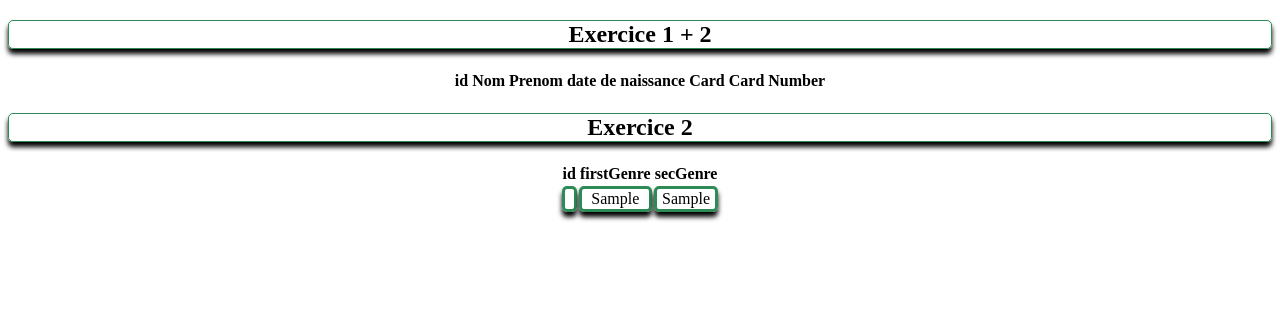
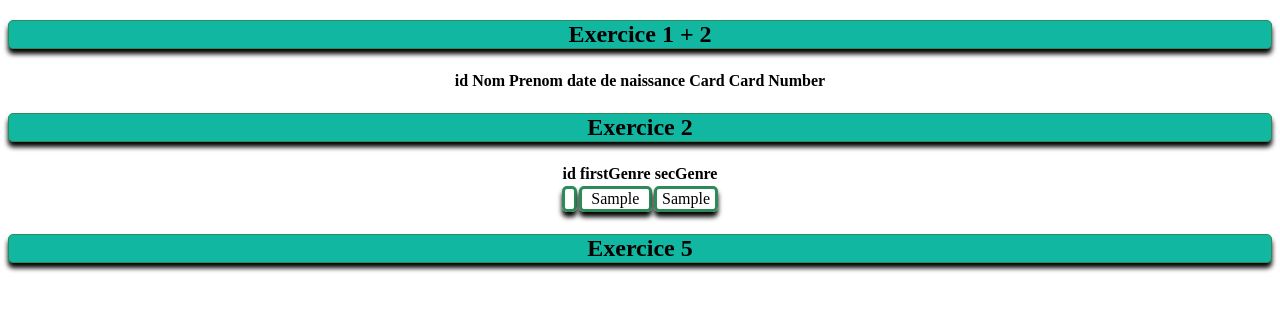
Before and after one commit to Darell82/PDOpower, a PHP site: page / in a window 1280 px wide. Shown: the top 311 px of the page. Run offline with PHP 8.4, Linux system fonts and the light colour scheme; tables that the repository leaves empty or names only in its code hold one stand-in row (values such as "Sample post"); lists and menus that the app fills with data are empty.

Commit message:
EXERCICE NOM PLUS PRENOM

```diff
--- a/index.php
+++ b/index.php
@@ -13,6 +13,15 @@
     	");
     $resultatExo2 = $statement->fetchAll();
 
+
+    $statement =$pdo->query("
+    	SELECT lastName, firstName
+    	FROM clients
+    	WHERE lastName
+    	LIKE 'm%'
+    	ORDER BY lastName
+    	");
+	$resultatExo5 = $statement->fetchAll();
 
     $pdo = null;
 
@@ -74,7 +83,11 @@
 		    <?php endforeach; ?>
 		    </tbody>
     	</table>
+		<h2>Exercice 5</h2>
+		<?php foreach ($resultatExo5 as $value) : ?>
+		<p><u>Nom<?= $value->lastName; ?></u><u>Prénom<?= $value->firstName; ?></u></p>
 
+		<?php endforeach; ?>
 
 
 </body>
--- a/style/css/style.css
+++ b/style/css/style.css
@@ -3,7 +3,8 @@ h2 {
   border: 1px solid black;
   border-radius: 5px;
   border-color: #2E8B57;
-  box-shadow: 0 5px 5px 0; }
+  box-shadow: 0 5px 5px 0;
+  background-color: #11B7A1; }
 
 table tr td {
   border: 3px solid black;
--- a/style/sass/style.scss
+++ b/style/sass/style.scss
@@ -8,6 +8,7 @@ h2{
 	border-radius: 5px;
 	border-color: #2E8B57;
 	box-shadow: 0 5px 5px 0;
+	background-color: #11B7A1;
 }
 table tr td{
 
```
